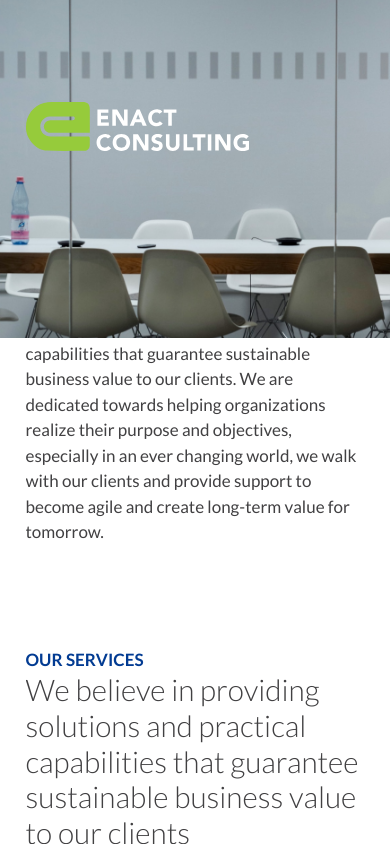
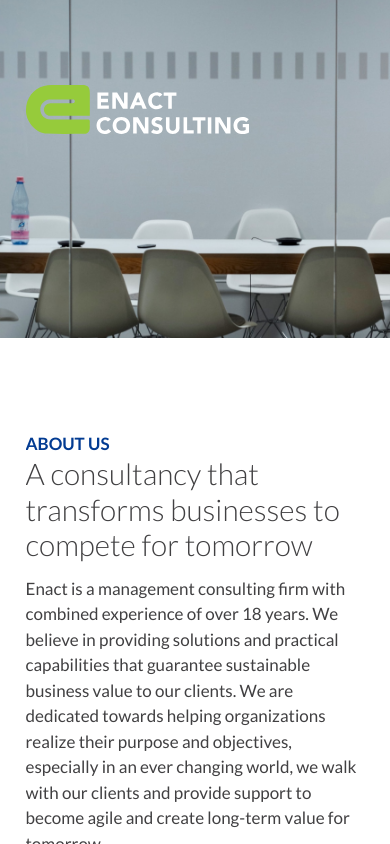
Before and after one commit to gs-maker/enact_temp, a React (Create React App) app: page / in a window 390 px wide. Built offline with nearby package versions, Linux system fonts and the light colour scheme.

Commit message:
responsive for mobile

```diff
--- a/src/App.js
+++ b/src/App.js
@@ -8,10 +8,11 @@ function App() {
 	return (
 		<div className="layout">
 			<div className="inner-layout">
-				<div className="logo-container"></div>
+				<div className="logo-container">
+					<img src={logo} alt="enact logo" />
+				</div>
 
 				<div className="content">
-					<img src={logo} alt="enact logo" />
 					<AboutUs />
 					<Services />
 					<ContactUs />
--- a/src/index.css
+++ b/src/index.css
@@ -77,7 +77,31 @@ h4 {
 	grid-template-rows: auto;
 	grid-template-columns: repeat(5, 1fr);
 	position: relative;
+	width: 100%;
 	height: 100vh;
+}
+
+.inner-layout {
+	padding: 0 1.5rem;
+	max-width: 1300px;
+	grid-column: 2/6;
+	width: 100%;
+	display: grid;
+	grid-template-columns: repeat(5, 1fr);
+	grid-template-rows: auto;
+	grid-gap: 1rem;
+	height: 100vh;
+	overflow: hidden;
+}
+
+.logo-container img {
+	grid-column: 1/2;
+	margin-top: 5rem;
+	position: absolute;
+	left: 5rem;
+	padding-right: 1rem;
+	width: 240px;
+	height: auto;
 }
 
 .logo-container {
@@ -88,43 +112,23 @@ h4 {
 	background-image: url("./img/unsplash_boardroom.png");
 	background-position: center;
 	background-size: cover;
+	background-repeat: no-repeat;
 	width: 100%;
 	height: 100%;
 }
 
-.inner-layout {
-	padding: 0 1.5rem;
-	max-width: 1300px;
-	grid-column: 2/6;
-	margin: 0 auto;
-	width: 100%;
-	display: grid;
-	grid-template-columns: repeat(5, 1fr);
-	grid-gap: 1rem;
-	height: 100vh;
-	overflow: hidden;
+.content {
+	z-index: 100;
+	grid-column: 3/6;
+	overflow-y: scroll;
+	/* hide scrollbar but allow scrolling */
+	-ms-overflow-style: none; /* for Internet Explorer, Edge */
+	scrollbar-width: none; /* for Firefox */
+	overflow-y: scroll;
 }
 
-.inner-layout img {
-	grid-column: 2/3;
-	margin-top: 5rem;
-	position: absolute;
-	left: 0;
-	padding-right: 1rem;
-	width: 240px;
-	height: auto;
-}
-
-.content {
-	grid-column: 3/6;
-	overflow-y: auto;
-}
-
-@media screen and (max-width: 1200px) {
-	.inner-layout img {
-		grid-column: 1/3;
-		left: 5rem;
-	}
+.content::-webkit-scrollbar {
+	display: none; /* for Chrome, Safari, and Opera */
 }
 
 @media screen and (max-width: 800px) {
@@ -134,8 +138,17 @@ h4 {
 		height: 40vh;
 	}
 
+	.logo-container img {
+		background-position-y: -10rem;
+	}
+
 	.inner-layout {
 		grid-column: 1/6;
+		grid-template-rows: repeat(2, 1fr);
+	}
+
+	.section:nth-child(1) {
+		margin-top: 0;
 	}
 
 	.content {
```
